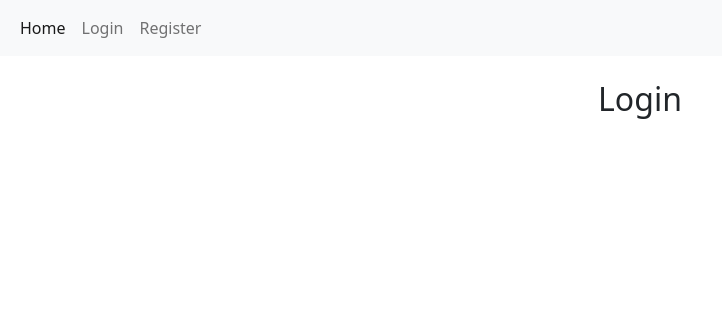
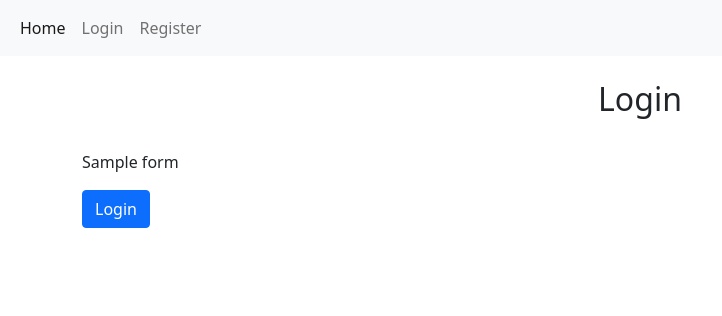
Before and after one commit to Dewan-Minhajul-Islam/institute-management-system, a Django app: template institute_project/users/templates/login.html in a window 1280 px wide. Shown: the top 316 px of the page, without its empty margins (0-722 px from the left). Run offline with Django 5.2, Linux system fonts and the light colour scheme; the template is opened without the code that fills it: most values are stand-ins (such as "Sample title", 1, 10 or a date in 2020); some libraries are stand-ins or nearby versions.

Commit message:
bootstrap 5 crispy form installations and apply crispy form on login form design

```diff
--- a/institute_project/users/templates/login.html
+++ b/institute_project/users/templates/login.html
@@ -1,5 +1,6 @@
 {% extends 'layout/base.html' %}
 
+{% load crispy_forms_tags %}
 
 {% block title %}
     Login Page
@@ -8,8 +9,14 @@
 
 
 {% block content %}
-    <center><h2>Login</h2></center><br>
+    <center><h2>Login</h2><br></center>
 
+    <form method="POST">
 
+        {% csrf_token %}
+        {{form_data|crispy}}
+        <button type="submit" class="btn btn-primary">Login</button>
+
+    </form>
 
 {% endblock content %}
```
Also changed, not shown: institute_project/institute_project/settings.py (+8 -0 lines), institute_project/users/views.py (+10 -1 lines).
